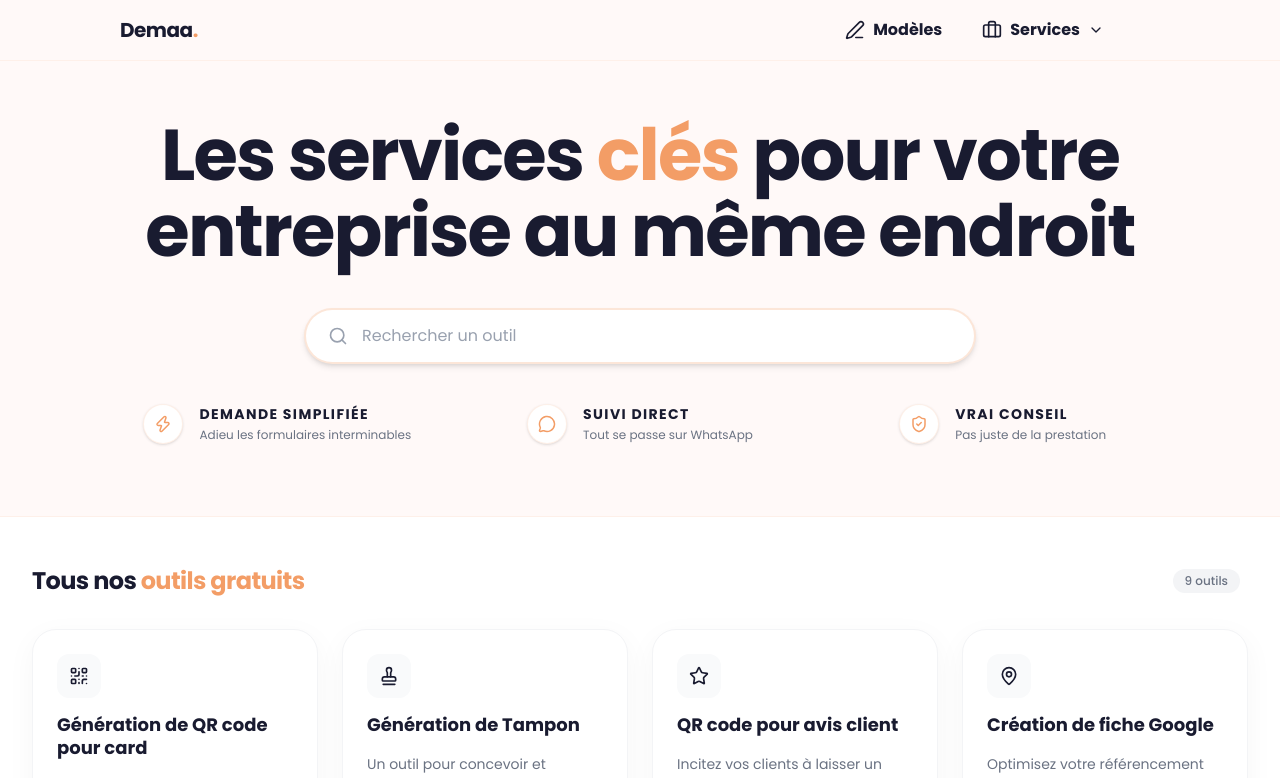
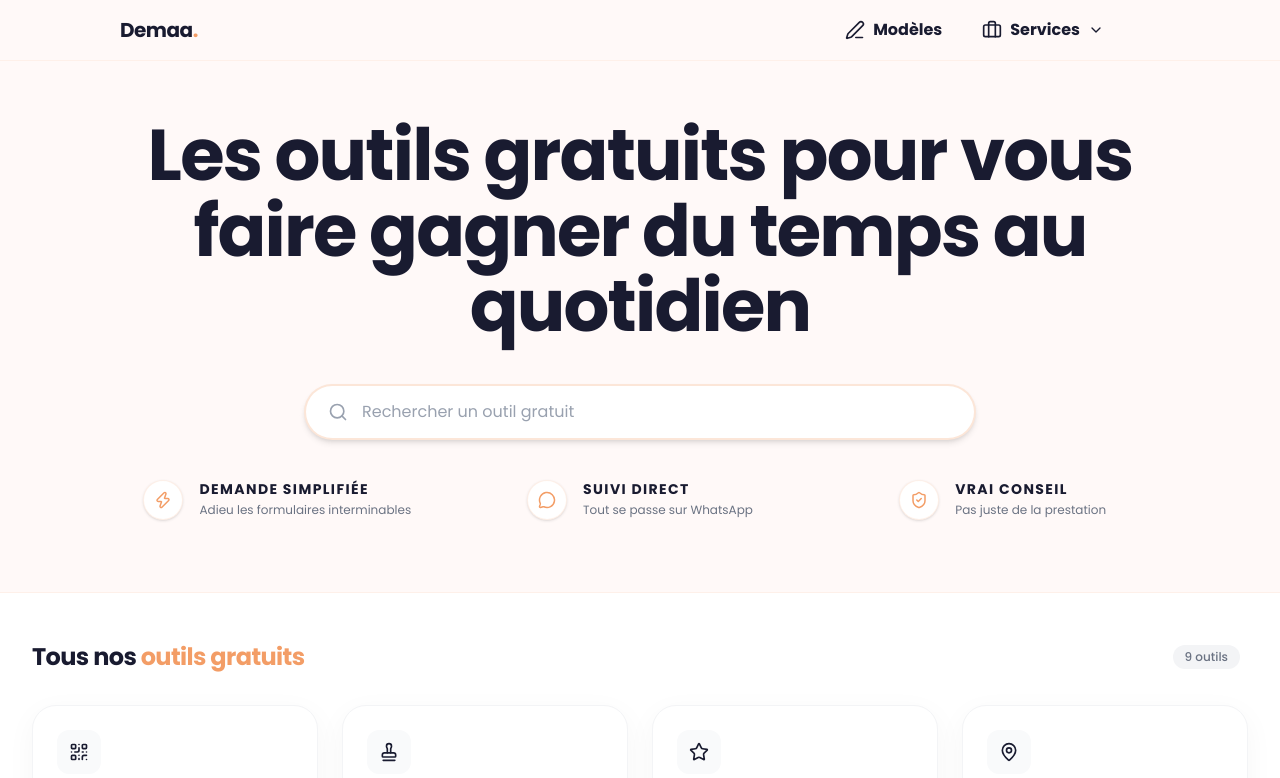
Before and after one commit to teamdemaa/demaa.fr, a Next.js app: page / in a window 1280 px wide. Shown: the top 778 px of the page. Built offline with nearby package versions, Linux system fonts and the light colour scheme.

Commit message:
UI: Updated Hero titles for Tools and Services

```diff
--- a/src/app/nos-services/page.tsx
+++ b/src/app/nos-services/page.tsx
@@ -18,8 +18,8 @@ export default async function ServicesPage() {
         <HomeClient
           services={services}
           allTags={allCategories}
-          title="Vos services experts au même endroit"
-          placeholder="Rechercher un service (compta, juridique...)"
+          title="Les services clés pour votre entreprise au même endroit"
+          placeholder="Rechercher un service"
         />
       </main>
     </>
--- a/src/app/page.tsx
+++ b/src/app/page.tsx
@@ -14,7 +14,11 @@ export default async function Home() {
     <>
       <Navbar />
       <main className="flex-1 w-full bg-background">
-        <HomeToolsClient initialTools={tools} />
+        <HomeToolsClient
+          initialTools={tools}
+          title="Les outils gratuits pour vous faire gagner du temps au quotidien"
+          placeholder="Rechercher un outil gratuit"
+        />
       </main>
     </>
   );
--- a/src/components/HomeToolsClient.tsx
+++ b/src/components/HomeToolsClient.tsx
@@ -5,7 +5,15 @@ import HeroSearch from "./HeroSearch";
 import ServiceCard from "./ServiceCard";
 import { ServiceRecord } from "@/lib/data";
 
-export default function HomeToolsClient({ initialTools }: { initialTools: ServiceRecord[] }) {
+export default function HomeToolsClient({
+  initialTools,
+  title = "Les outils gratuits pour vous faire gagner du temps au quotidien",
+  placeholder = "Rechercher un outil gratuit"
+}: {
+  initialTools: ServiceRecord[],
+  title?: string,
+  placeholder?: string
+}) {
   const [searchQuery, setSearchQuery] = useState("");
 
   const filteredTools = useMemo(() => {
@@ -19,7 +27,11 @@ export default function HomeToolsClient({ initialTools }: { initialTools: Servic
 
   return (
     <div className="w-full">
-      <HeroSearch onSearch={setSearchQuery} />
+      <HeroSearch
+        onSearch={setSearchQuery}
+        title={title}
+        placeholder={placeholder}
+      />
 
       <div className="mt-12 max-w-7xl mx-auto px-4 sm:px-6 lg:px-8 pb-32 animate-in fade-in duration-700">
         <div className="flex items-center justify-between mb-8 pr-2">
--- a/src/components/Navbar.tsx
+++ b/src/components/Navbar.tsx
@@ -76,7 +76,7 @@ export default function Navbar() {
                     <Link href="/nos-services" onClick={() => setIsDropdownOpen(false)} className="block px-5 py-3 text-sm text-brand-coral hover:bg-brand-coral/5 font-bold transition-colors border-b border-gray-100 mb-2">
                        Voir tout les services →
                     </Link>
-                    <Link href="/services/creation-de-societe" onClick={() => setIsDropdownOpen(false)} className="block px-5 py-2.5 text-sm text-brand-blue hover:bg-gray-50 transition-colors font-bold">Création de société</Link>
+                    <Link href="/services/creation-societe" onClick={() => setIsDropdownOpen(false)} className="block px-5 py-2.5 text-sm text-brand-blue hover:bg-gray-50 transition-colors font-bold">Création de société</Link>
                     <Link href="/services/previsionnel-financier" onClick={() => setIsDropdownOpen(false)} className="block px-5 py-2.5 text-sm text-brand-blue hover:bg-gray-50 transition-colors font-bold">Prévisionnel financier</Link>
                     <Link href="/services/audit-conformite-fiscale" onClick={() => setIsDropdownOpen(false)} className="block px-5 py-2.5 text-sm text-brand-blue hover:bg-gray-50 transition-colors">Audit conformité fiscale</Link>
                     <Link href="/services/automatisations-taches" onClick={() => setIsDropdownOpen(false)} className="block px-5 py-2.5 text-sm text-brand-blue hover:bg-gray-50 transition-colors">Automatisation des tâches</Link>
```
